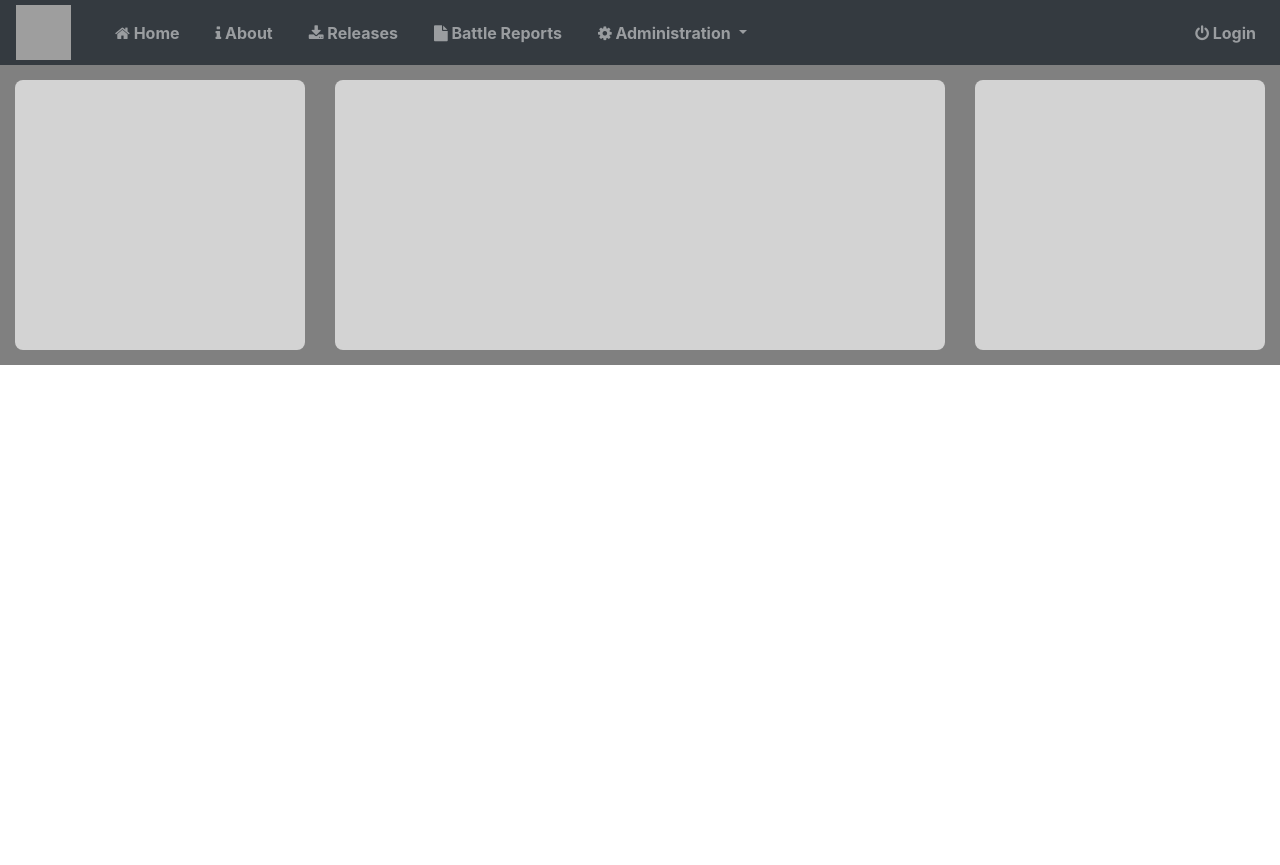
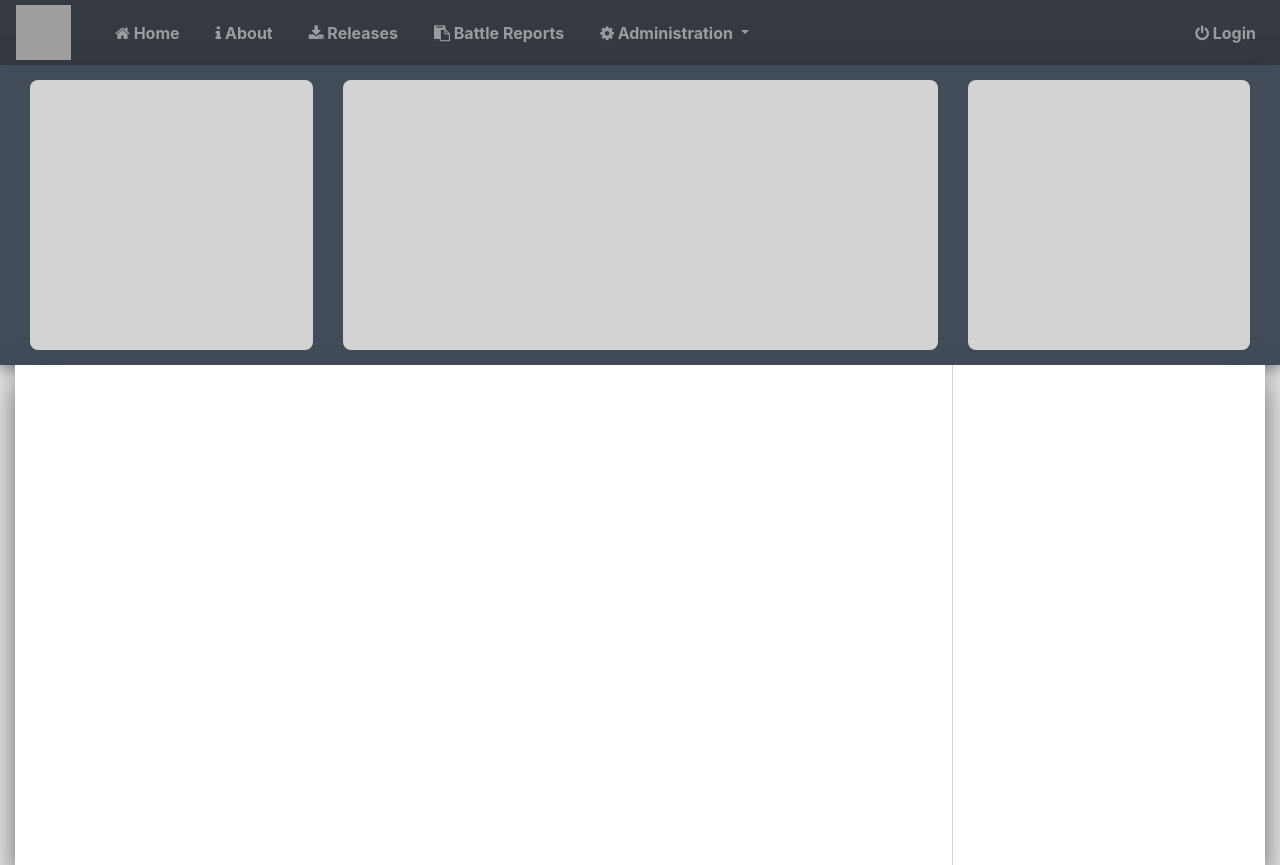
Before and after one commit to AttilaBalla/Fieldcommand, a Flask app: page / in a window 1280 px wide. Before the commit the page ends 365 px from the top, so only its background shows below. Run offline with Flask 2, Linux system fonts and the light colour scheme; some libraries are stand-ins or nearby versions; grey boxes are pictures that could not be loaded.

Commit message:
finished base index page layout

```diff
--- a/static/main.css
+++ b/static/main.css
@@ -1,9 +1,26 @@
+body {
+    background-color: rgb(235, 235, 235);
+}
+
 .navbar_left li.nav-item {
     margin-left: 20px;
 }
 
+#navbar_bg {
+    height: 65px;
+    background-color:#343a40;
+}
+
+#banner_bg {
+    height: 300px;
+    background-color: #424c59;
+    box-shadow: 0px 0px 20px rgba(50, 50, 60, 1)
+}
+
 .navbar {
     height: 65px;
+    max-width: 1366px;
+    margin: auto;
 }
 
 .navbar a {
@@ -11,10 +28,17 @@
 }
 
 .banner_container {
-    background-color: gray;
     padding-top: 15px;
     padding-bottom: 15px;
     height: 300px;
+    max-width: 1600px;
+    margin: auto;
+}
+
+.core_container {
+    max-width: 1600px;
+    margin: auto;
+    box-shadow: 0px 15px 30px rgba(50, 50, 60, 0.75)
 }
 
 .banner_side {
@@ -29,3 +53,14 @@
     background-color: lightgray;
     border-radius: 8px;
 }
+
+#news_feed {
+    border-right: thin solid lightgrey;
+    height: 500px;
+    background: white;
+}
+
+#sidebar {
+    height: 500px;
+    background: white;
+}
--- a/templates/index.html
+++ b/templates/index.html
@@ -1,6 +1,7 @@
 {% extends "navbar.html" %}
     {% block body %}
         <body>
+            <div id="banner_bg">
                 <div class="container-fluid">
                     <div class="row banner_container">
                         <div class="col-3">
@@ -17,5 +18,14 @@
                         </div>
                     </div>
                 </div>
+            </div>
+            <div class="container-fluid">
+                <div class="row core_container">
+                    <div id="news_feed" class="col-9">
+                    </div>
+                    <div id="sidebar" class="col-3">
+                    </div>
+                </div>
+            </div>
         </body>
     {% endblock %}
--- a/templates/navbar.html
+++ b/templates/navbar.html
@@ -1,6 +1,7 @@
 {% extends "head.html" %}
     {% block navbar %}
-    <nav class="navbar navbar-expand-sm bg-dark navbar-dark">
+    <div id="navbar_bg">
+      <nav class="navbar navbar-expand-sm navbar-dark">
         <a class="navbar-brand" href="#"><img src="/static/fc_icon.png" width="55" height="55" alt="logo"></a>
 
         <ul class="navbar-nav navbar_left">
@@ -14,7 +15,7 @@
             <a class="nav-link" href="#"><i class="fa fa-download"></i> Releases</a>
           </li>
           <li class="nav-item">
-            <a class="nav-link" href="#"><i class="fa fa-file"></i> Battle Reports</a>
+            <a class="nav-link" href="#"><i class="fa fa-clipboard"></i> Battle Reports</a>
           </li>
           <li class="nav-item dropdown"> <!-- TODO: make this appear only if user is admin -->
             <a class="nav-link dropdown-toggle" href="#" id="navbardrop" data-toggle="dropdown">
@@ -32,7 +33,7 @@
                 <a class="nav-link" href="#"><i class="fa fa-power-off"></i> Login</a>
             </li>
         </ul>
-        </div>
       </nav>
+    </div>
     {% block body %}{% endblock %}
 {% endblock %}
```
Lines whose indentation alone changed are shown as unchanged.
